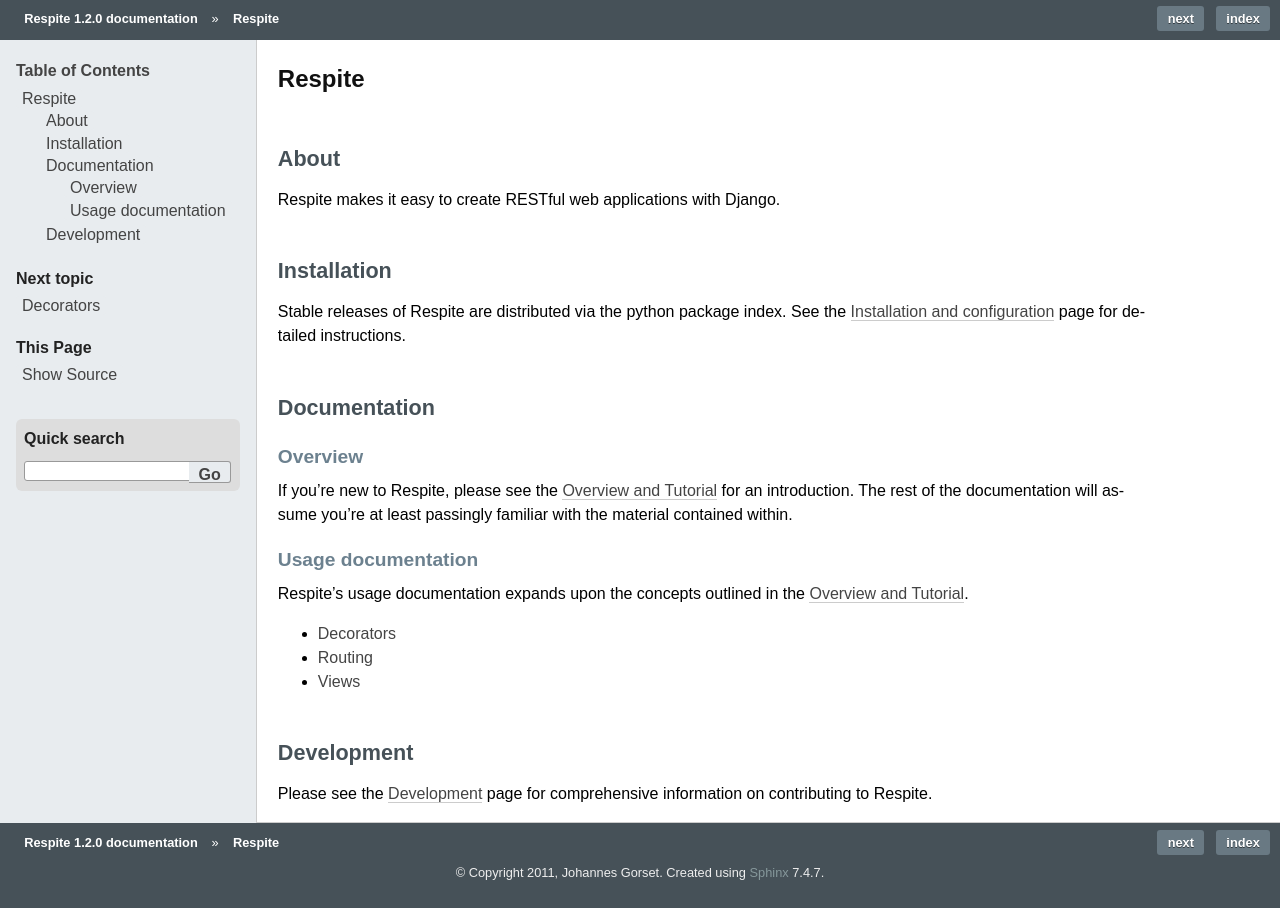
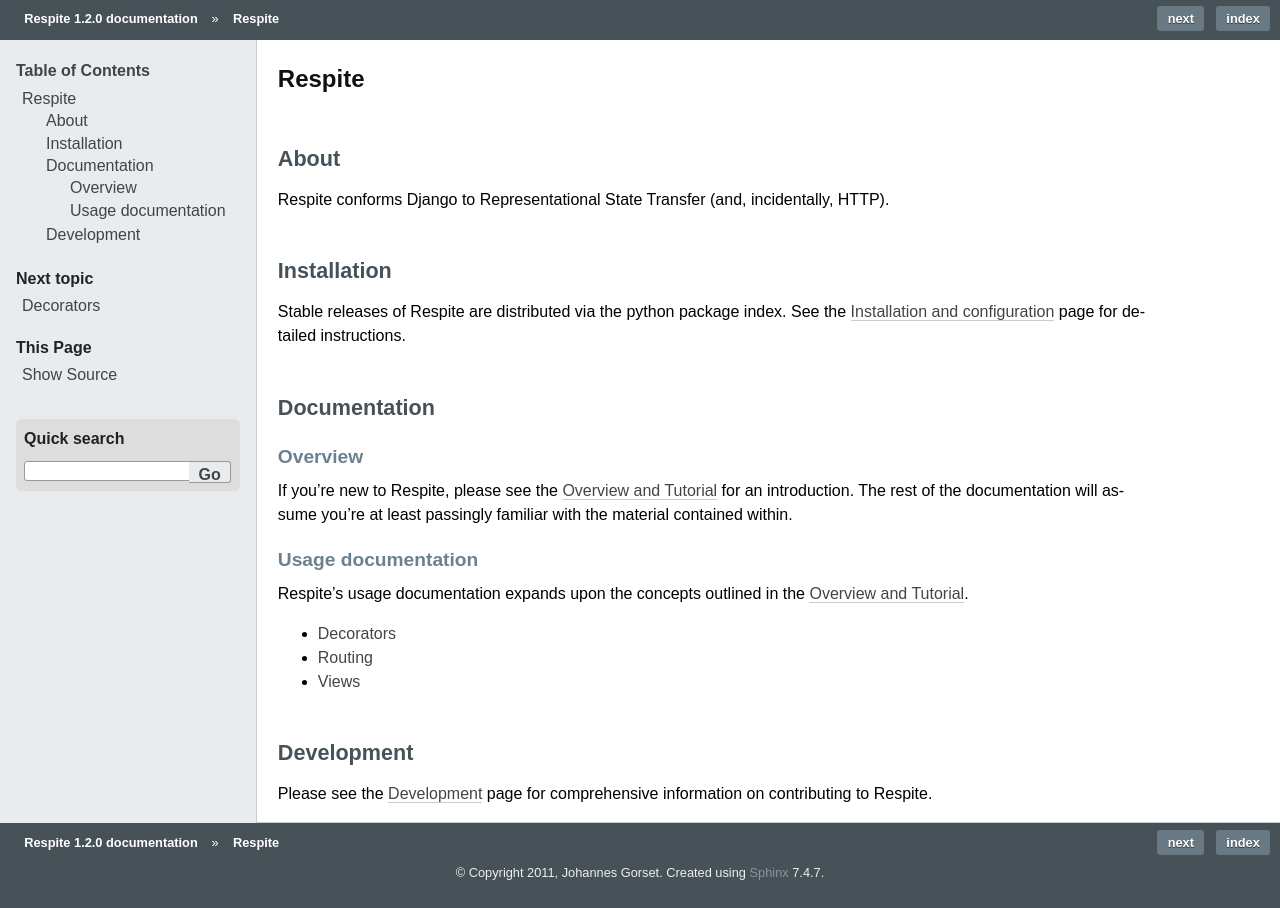
Before and after one commit to jgorset/django-respite, a Sphinx documentation site: the page built from docs/source/index.rst, in a window 1280 px wide. Built offline with Sphinx 7.4.7, drawn with Linux system fonts in a browser that asks for light colours; the version number is read from the project's files by our own code.

Commit message:
Make the 'about' sections consistent

```diff
--- a/docs/source/index.rst
+++ b/docs/source/index.rst
@@ -6,7 +6,7 @@
 About
 -----
 
-Respite makes it easy to create RESTful web applications with Django.
+Respite conforms Django to Representational State Transfer (and, incidentally, HTTP).
 
 Installation
 ------------
```
